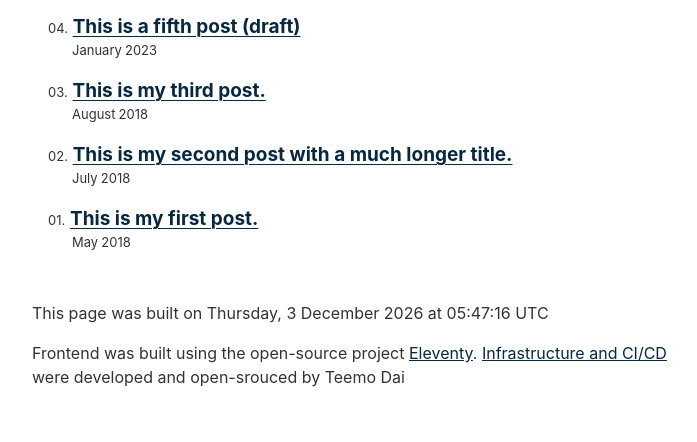
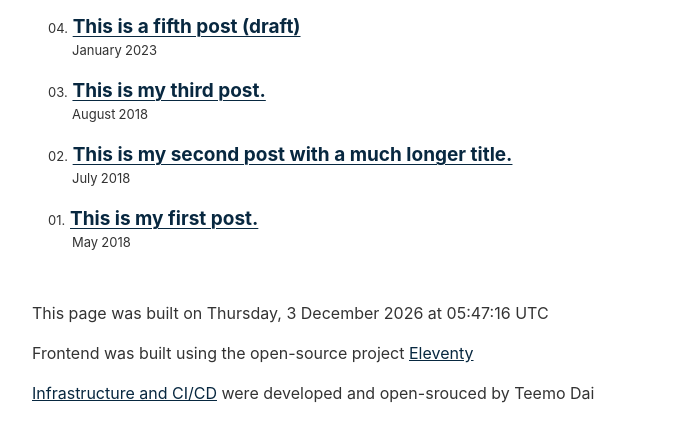
Before and after one commit to daiyyr/the-alchemist, an Eleventy site: page eleventy/content/blog.njk in a window 1280 px wide. Shown: the part 206-648 px from the top of the page, without its empty margins (288-985 px from the left). Built offline with nearby package versions, Linux system fonts and the light colour scheme; Eleventy itself is replaced by a stand-in of ours; files that its build step writes are made by us from their sources.

Commit message:
line break

```diff
--- a/eleventy/_includes/layouts/base.njk
+++ b/eleventy/_includes/layouts/base.njk
@@ -56,7 +56,13 @@
 
 		<footer>
 			<p>This page was built on {% currentBuildDate %}</p>
-			<p>Frontend was built using the open-source project <a href="https://github.com/11ty/eleventy">Eleventy</a>. <a href="https://github.com/daiyyr/the-alchemist">Infrastructure and CI/CD</a> were developed and open-srouced by Teemo Dai</p>
+			<p>
+				Frontend was built using the open-source project <a href="https://github.com/11ty/eleventy">Eleventy</a>
+			</p>
+			<p>
+				<a href="https://github.com/daiyyr/the-alchemist">Infrastructure and CI/CD</a> were developed and open-srouced by Teemo Dai
+			</p>
+
 		</footer>
 
 
```
